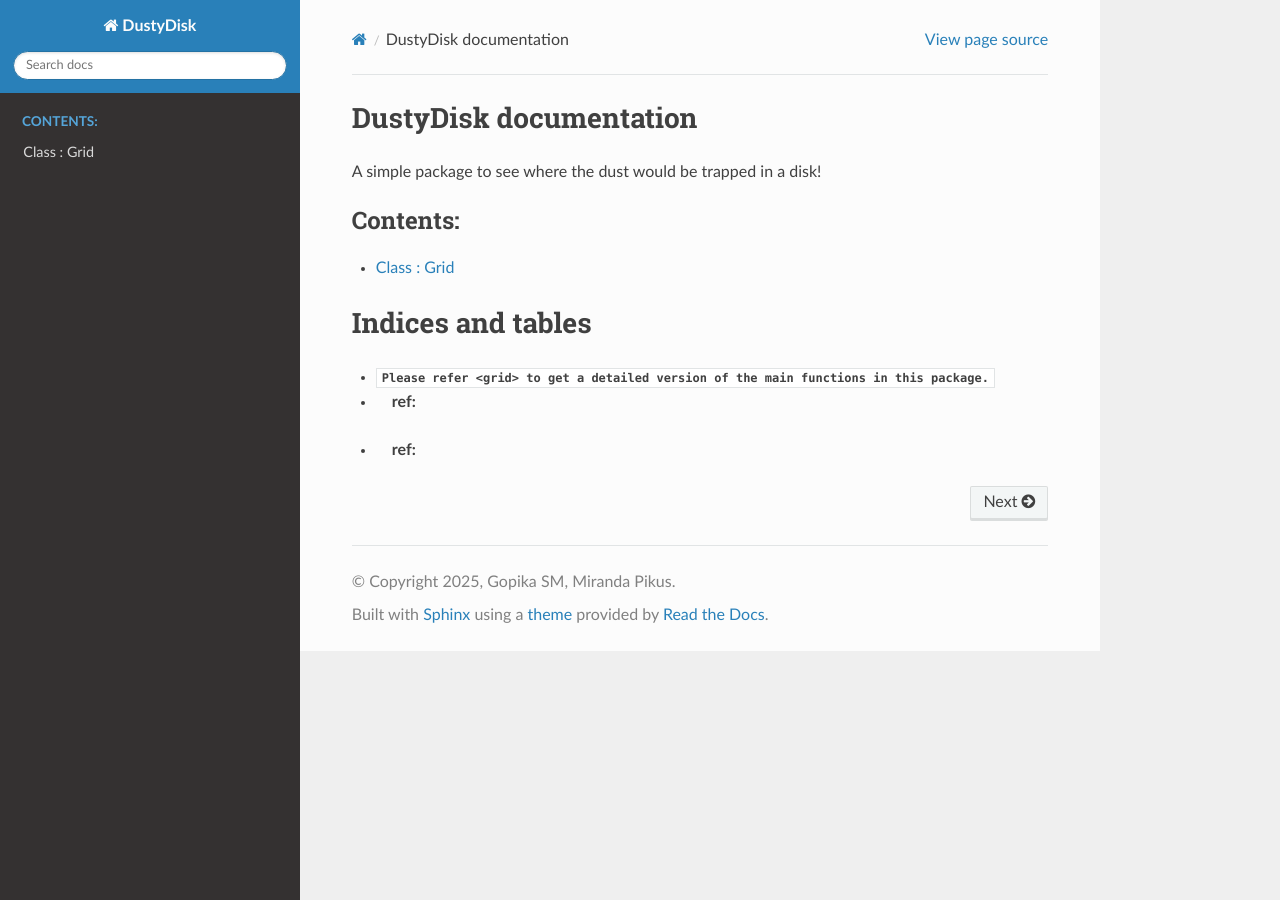
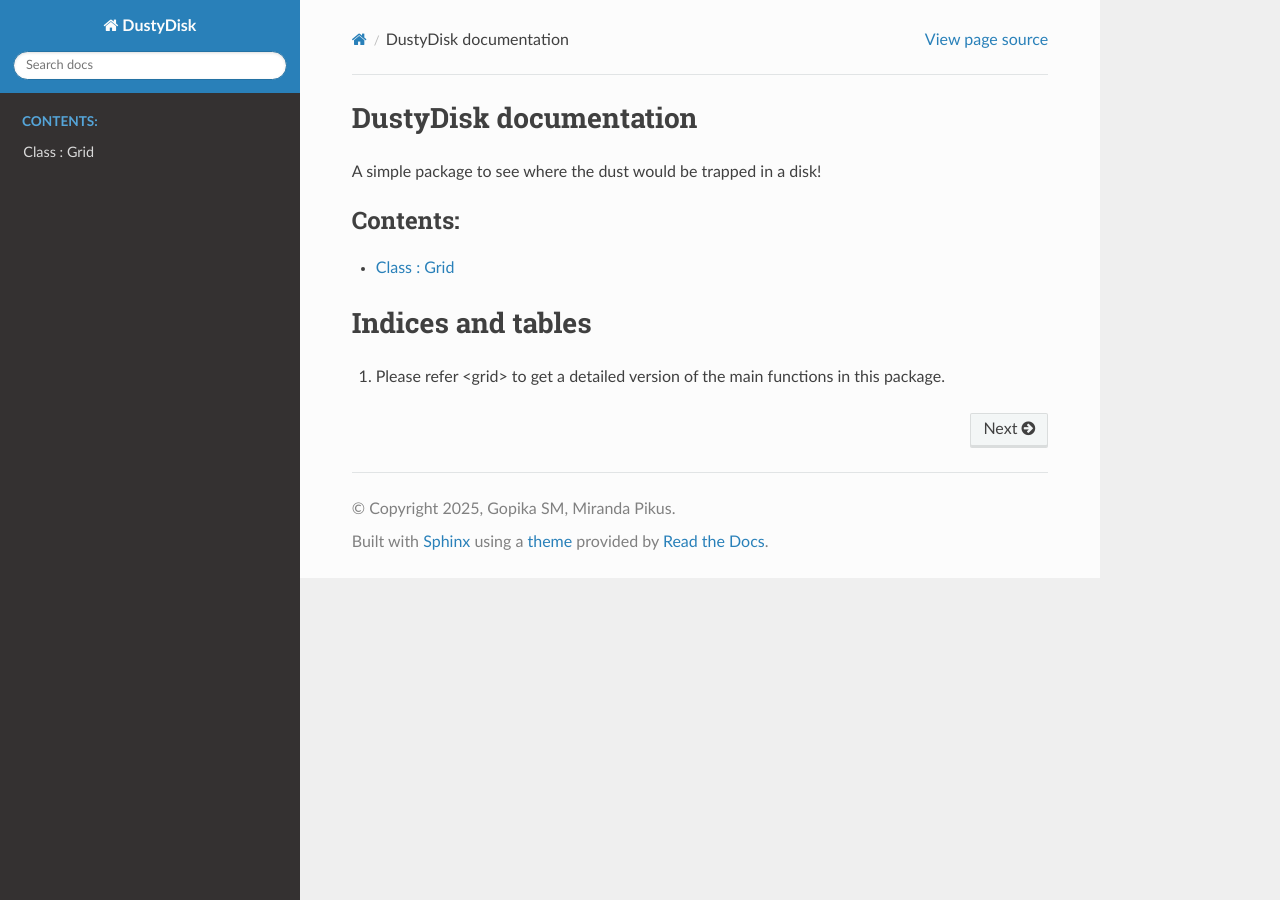
Before and after one commit to miranda-pikus/DustyDisk, a Sphinx documentation site: the page built from docs/index.rst, in a window 1280 px wide. Built offline with Sphinx 7.4.7 and the Read the Docs theme 3.1.0, drawn with Linux system fonts in a browser that asks for light colours; some of the changed lines change nothing that is shown.

Commit message:
changed index.rst

```diff
--- a/docs/index.rst
+++ b/docs/index.rst
@@ -18,6 +18,4 @@ A simple package to see where the dust would be trapped in a disk!
 Indices and tables
 ======================
 
-* :any:`Please refer <grid> to get a detailed version of the main functions in this package.`
-* :ref:
-* :ref:
+#. :ref:`Please refer <grid> to get a detailed version of the main functions in this package.`
```
